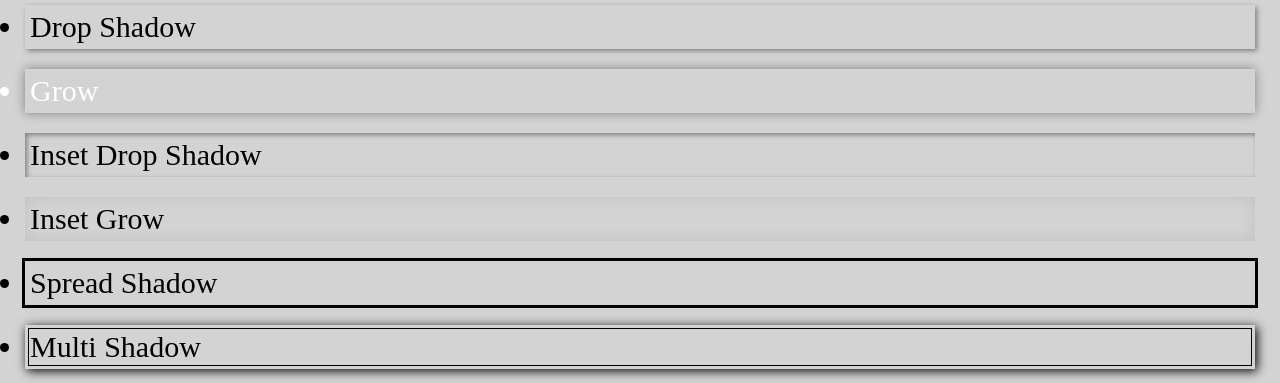
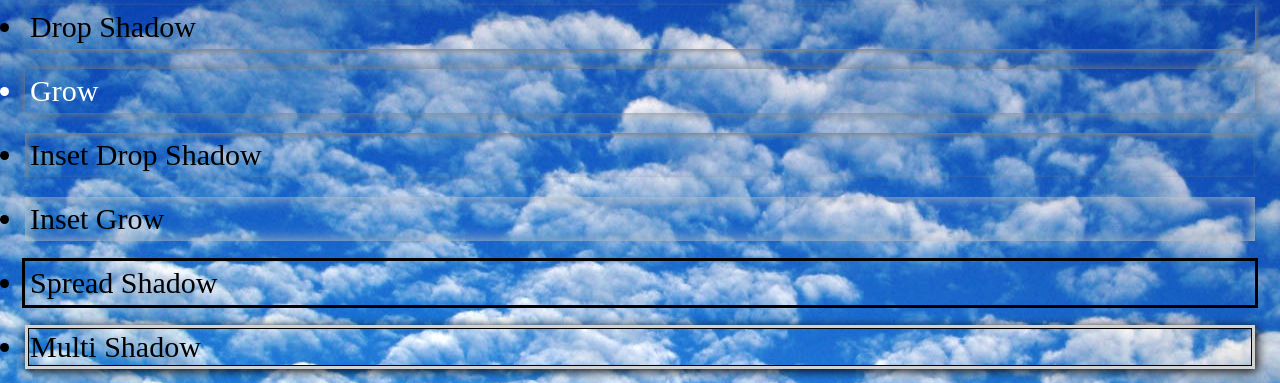
Before and after one commit to Miyabi777/web1-9, a plain HTML site: page index.html in a window 1280 px wide. Shown: the part 298-681 px from the top of the page. Drawn offline with Linux system fonts and the light colour scheme.

Commit message:
Update default.css

```diff
--- a/css/default.css
+++ b/css/default.css
@@ -6,7 +6,7 @@
 }
 
 body{
-  background-image: url(../img/kakigoori02-003.png),url(..img/2530983949_d7c4ed5352_o.jpg);
+  background-image: url(../img/kakigoori02-003.png),url(../img/2530983949_d7c4ed5352_o.jpg);
   background-repeat: no-repeat,no-repeat;
   background-color: lightgray;
   margin: 5px;
```
